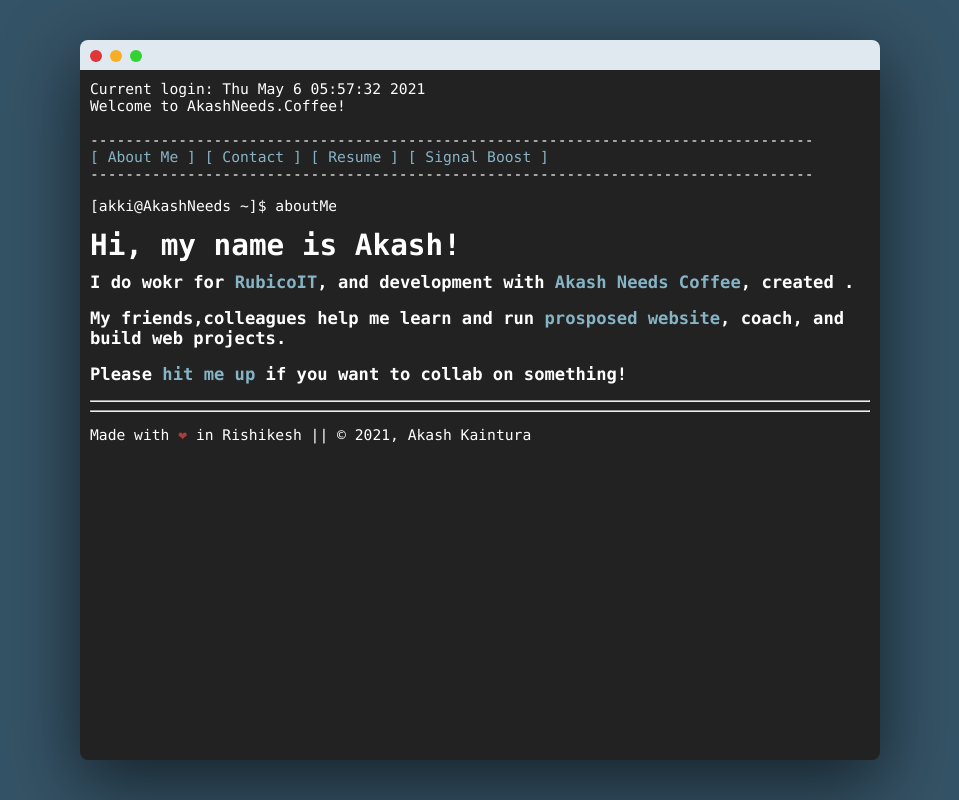
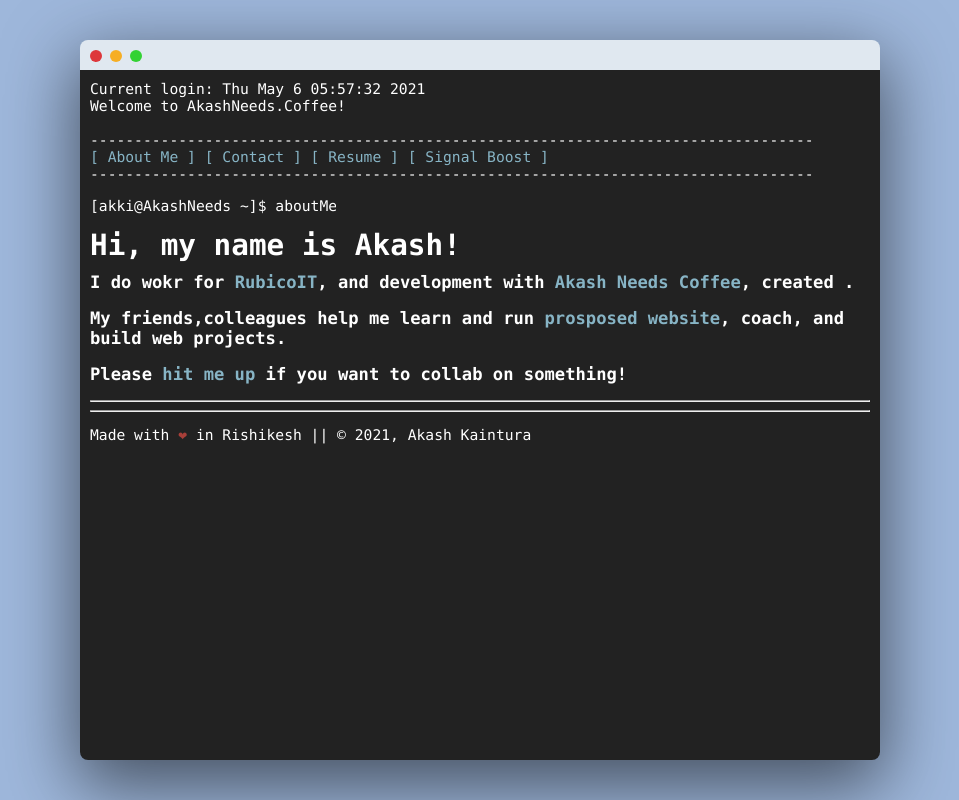
Before and after one commit to akashkaintura/Akash-kaintura-website, a Gatsby site: page / in a window 1280 px wide. Shown: the whole page, without its empty margins (160-1119 px from the left). Built offline with nearby package versions, Linux system fonts and the light colour scheme; Gatsby itself is replaced by a stand-in of ours.

Commit message:
fix: background

```diff
--- a/src/components/Layout/layout.module.css
+++ b/src/components/Layout/layout.module.css
@@ -1,5 +1,5 @@
 body {
-  background: #355366;
+    background: #9eb7db;
 }
 
 .terminalWindow {
```
Lines whose indentation alone changed are shown as unchanged.
